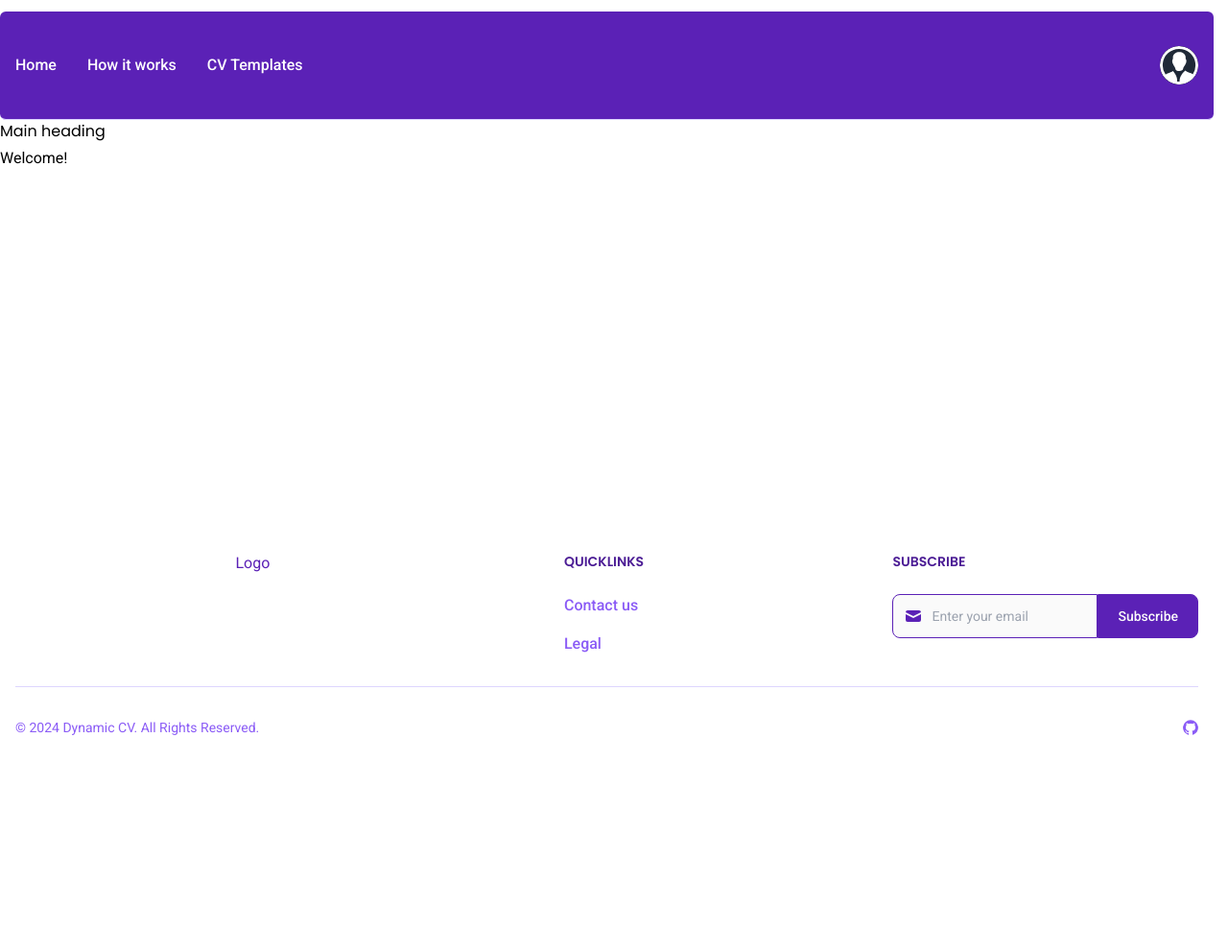
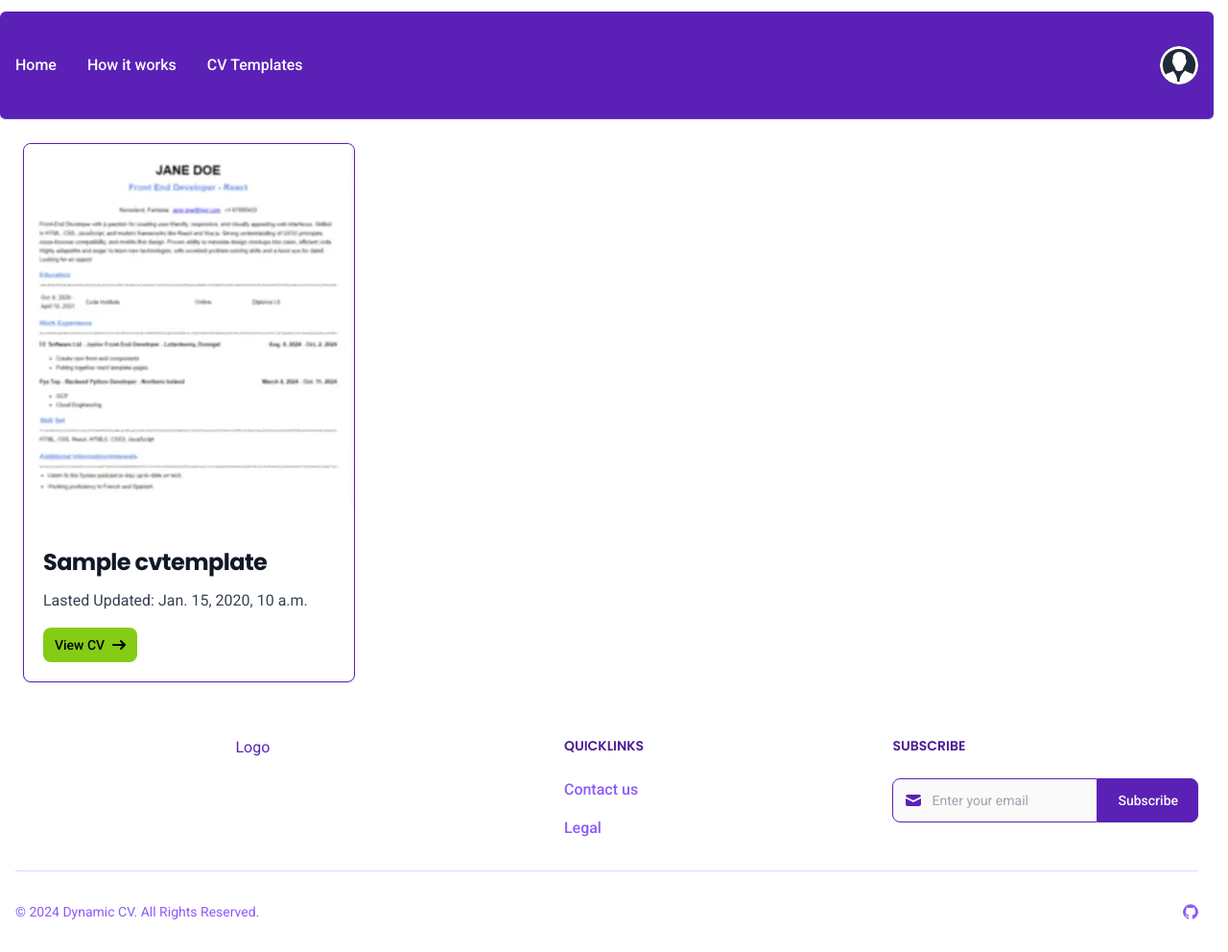
Before and after one commit to stephendawsondev/dynamic-cv, a Django app: page /cv/cv-list/ in a window 1280 px wide. Shown: the whole page at 96% size. Before the commit the page ends 766 px from the top, so only its background shows below. Run offline with Django 4.2, Linux system fonts and the light colour scheme; tables that the repository leaves empty hold one stand-in row (values such as "Sample post"); some libraries are stand-ins or nearby versions.

Commit message:
List view page

```diff
--- a/cv_template/templates/cv_template/cv_list.html
+++ b/cv_template/templates/cv_template/cv_list.html
@@ -1,8 +1,30 @@
 {% extends 'base.html' %}
+{% load static %}
 
 {% block title %}{% endblock %}
 
 {% block content %}
-<h1>Main heading</h1>
-<p>Welcome!</p>
+<div class="container mx-auto p-4 flex flex-wrap">
+    {% for cv in cv_list %}
+
+        <div class="max-w-sm bg-white border border-violet-800 rounded-lg shadow m-2">
+            <a href="{% url 'generated_cv' cv.pk %}">
+                <img class="rounded-t-lg" src="{% static 'images/blur-cv.webp' %}" alt="Image of a blurred CV" />
+            </a>
+            <div class="p-5">
+                <a href="#">
+                    <h5 class="mb-2 text-2xl font-bold tracking-tight text-gray-900">{{ cv.cv_name }}</h5>
+                </a>
+                <p class="mb-3 font-normal text-gray-700 dark:text-gray-400">Lasted Updated: {{cv.updated_at }}</p>
+                <a href="{% url 'generated_cv' cv.pk %}" class="inline-flex items-center px-3 py-2 text-sm font-medium text-center text-black bg-lime-500 rounded-lg">
+                    View CV
+                    <svg class="rtl:rotate-180 w-3.5 h-3.5 ms-2" aria-hidden="true" xmlns="http://www.w3.org/2000/svg" fill="none" viewBox="0 0 14 10">
+                        <path stroke="currentColor" stroke-linecap="round" stroke-linejoin="round" stroke-width="2" d="M1 5h12m0 0L9 1m4 4L9 9"/>
+                    </svg>
+                </a>
+            </div>
+        </div>
+
+    {% endfor %}
+</div>
 {% endblock %}
--- a/cv_template/templates/cv_template/generated_cv.html
+++ b/cv_template/templates/cv_template/generated_cv.html
@@ -190,7 +190,7 @@
         {% if cv.contact_information.email %}
         <li class="email">
           <a href="mailto:{{ cv.contact_information.email }}">
-            stephendawson@protonmail.com
+            {{ cv.contact_information.email }}
           </a>
         </li>
         {% endif %}
--- a/cv_template/views.py
+++ b/cv_template/views.py
@@ -17,6 +17,7 @@ from django.shortcuts import redirect
 class CvList(ListView):
     model = CVTemplate
     template_name = "cv_template/cv_list.html"
+    context_object_name = "cv_list"
 
 
 class CreateCV(LoginRequiredMixin, CreateView):
```
Also changed, not shown: static/images/blur-cv.webp (added).
